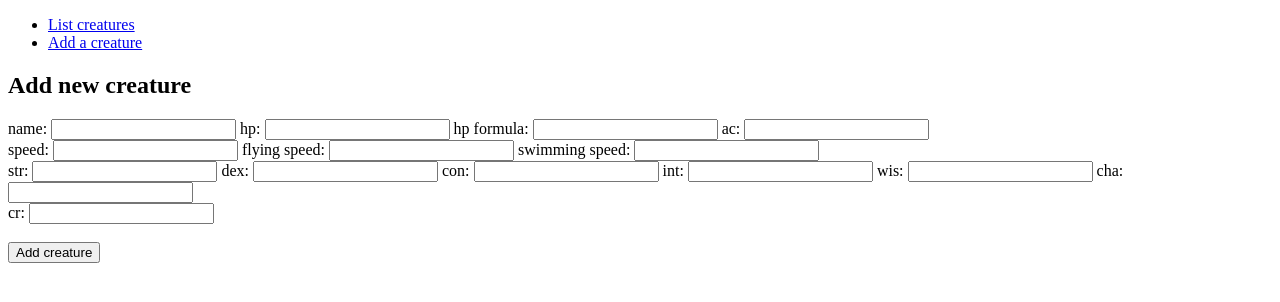
After one commit to RadicalOyster/TSOHA-20, a Flask app: page /creatures/new in a window 1280 px wide. The commit adds this page. Shown: the top 302 px of the page. Run offline with Flask 2, Linux system fonts and the light colour scheme.

Commit message:
Osa 2: listaus, lisääminen ja muokkaaminen sekä navigointivalikko

```diff
--- /dev/null
+++ b/application/templates/creatures/new.html
@@ -0,0 +1,41 @@
+{% extends "layout.html" %}
+
+{% block body %}
+<h2>Add new creature</h2>
+<form method="POST" action="{{ url_for('creatures_create') }}">
+    name:
+    <input type="text" name="name"/>
+    hp:
+    <input type="number" name="hp"/>
+    hp formula:
+    <input type="string" name="formula"/>
+    ac:
+    <input type="number" name="ac"/>
+    <br/>
+    speed:
+    <input type="number" name="speed"/>
+    flying speed:
+    <input type="number" name="flyingSpeed"/>
+    swimming speed:
+    <input type="number" name="swimming speed"/>
+    <br/>
+    str:
+    <input type="number" name="strength"/>
+    dex:
+    <input type="number" name="dex"/>
+    con:
+    <input type="number" name="con"/>
+    int:
+    <input type="number" name="intelligence"/>
+    wis:
+    <input type="number" name="wis"/>
+    cha:
+    <input type="number" name="cha"/>
+    <br/>
+    cr:
+    <input type="number" step="0.001" min="0" name="cr"/>
+    <br/>
+    <br/>
+    <input type="submit" value="Add creature"/>
+</form>
+{% endblock %}
--- a/application/templates/layout.html
+++ b/application/templates/layout.html
@@ -6,6 +6,11 @@
 </head>
 
 <body>
+<ul>
+    <li><a href="{{ url_for('creature_index') }}">List creatures</a></li>
+    <li><a href="{{ url_for('creature_form') }}">Add a creature</a></li>
+</ul>
+
 {% block body %}
 <p>
     Content.
--- a/application/views.py
+++ b/application/views.py
@@ -1,6 +1,55 @@
-from flask import render_template
-from application._init_ import app
+from flask import redirect, render_template, request, url_for
+from application._init_ import app, db
+from application.creatures.models import Creature
+
 
 @app.route("/")
 def index():
     return render_template("index.html")
+
+
+@app.route("/creatures/")
+def creature_index():
+    return render_template("creatures/list.html", creatures=(Creature.query.all()))
+
+
+@app.route("/creatures/new")
+def creature_form():
+    return render_template("creatures/new.html")
+
+
+@app.route("/creatures/<creature_id>/", methods=["POST"])
+def change_creature_stats(creature_id):
+    creature = Creature.query.get(creature_id)
+    strength = request.form.get('strength')
+    dex = request.form.get('dex')
+    con = request.form.get('con')
+    intelligence = request.form.get('intelligence')
+    wis = request.form.get('wis')
+    cha = request.form.get('cha')
+
+    if strength is not '':
+        creature.str = strength
+    if dex is not '':
+        creature.dex = dex
+    if con is not '':
+        creature.con = con
+    if intelligence is not '':
+        creature.int = intelligence
+    if wis is not '':
+        creature.wis = wis
+    if cha is not '':
+        creature.cha = cha
+
+    db.session().commit()
+
+    return redirect(url_for("creature_index"))
+
+
+@app.route("/creatures/", methods=["POST"])
+def creatures_create():
+    arguments = request.form.to_dict().values()
+    creature = Creature(*arguments)
+    db.session().add(creature)
+    db.session().commit()
+    return redirect(url_for("creature_index"))
```
Also changed, not shown: application/_init_.py (+11 -0 lines), application/creatures/models.py (added, +34 -0 lines), application/templates/creatures/list.html (added, +64 -0 lines), 1 other file. Lines whose indentation alone changed are shown as unchanged.
